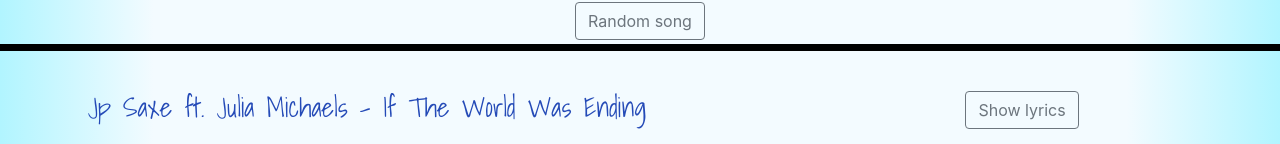
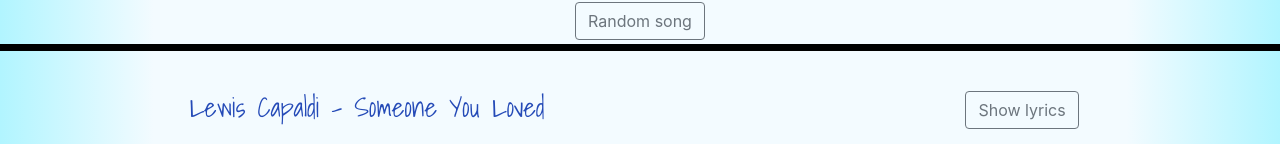
Before and after one commit to alex-rgb-25/random-song, a React (Create React App) app: page / in a window 1280 px wide. Shown: the part 140-284 px from the top of the page. Built offline with nearby package versions, Linux system fonts and the light colour scheme; grey boxes are pictures that could not be loaded.

Commit message:
last song for the day

```diff
--- a/src/components/header.js
+++ b/src/components/header.js
@@ -18,7 +18,7 @@
     }
 
     generateNum = () =>{
-       return Math.floor(Math.random() * 25)
+       return Math.floor(Math.random() * 26)
     }
 
     generateRand = () =>{
--- a/src/components/lyrics.js
+++ b/src/components/lyrics.js
@@ -1384,6 +1384,22 @@
     },
 
 
+    {
+        author: 'Hammock',
+        name: "(Let's Kiss) While All The Stars Are Falling Down",
+        text:
+        [
+            "Let's kiss while all the stars are falling down",<br />,
+            "Tonight we live like no one is around",<br />,
+            "Forget the lies that we were told",<br />,
+            "Now is the only truth we know",<br />,
+            "Tonight we fly while the stars are falling down",<br />,
+            "They're falling down",<br />,
+            "Down",<br />,
+         ],
+        linkk: 'P4oV34inoUA'
+    },
+
 
 
 ];
--- a/src/components/video.js
+++ b/src/components/video.js
@@ -174,6 +174,13 @@
     },
 
 
+    {
+        author: 'Hammock',
+        name: "(Let's Kiss) While All The Stars Are Falling Down",
+        linkk: 'P4oV34inoUA'
+    },
+
+
 ];
 
 var srcc=`https://www.youtube.com/embed/${arr[this.props.num].linkk}?playsinline=1`;
```
